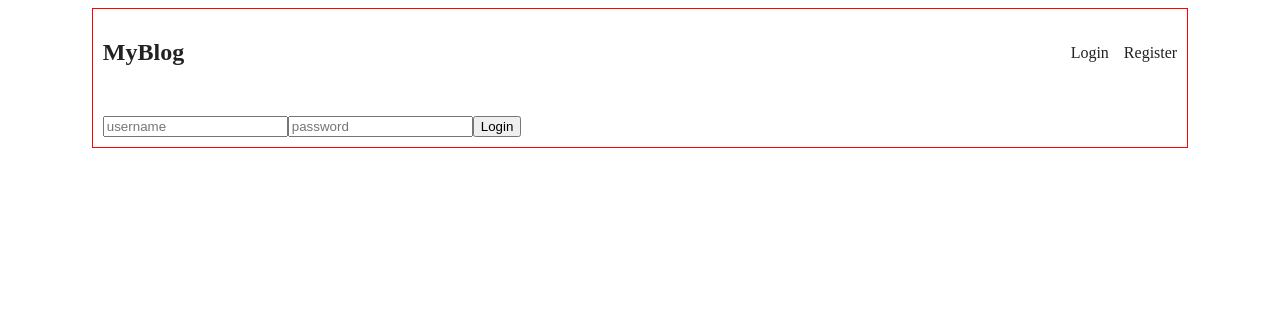
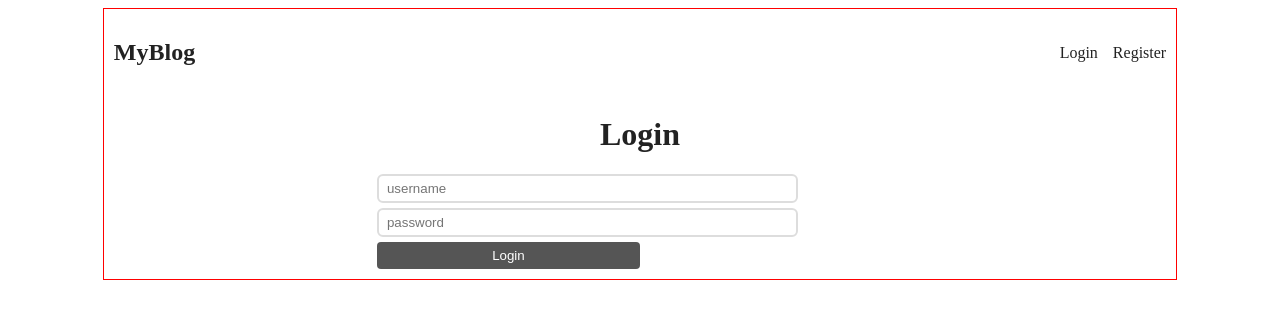
Before and after one commit to TejaswiniBeleshe/Blog-App, a React (Vite) app in the folder client/: page /login in a window 1280 px wide. Shown: the top 318 px of the page. Built offline with nearby package versions, Linux system fonts and the light colour scheme.

Commit message:
Style login and register component

```diff
--- a/client/src/App.css
+++ b/client/src/App.css
@@ -1,3 +1,6 @@
+*{
+    box-sizing: border-box;
+}
 body{
     color: #222;
 }
@@ -33,7 +36,6 @@ header nav{
     gap: 15px;
 
 }
-
 div.post{
     border:1px solid rgb(179, 176, 176);
     border-radius: 12px;
@@ -64,5 +66,36 @@ div.post p.info a.author{
 div.post div.texts p.summary{
   margin: 10px 0;
   line-height: 1.4rem;
+}
+
+form.login,form.register{
+   max-width: 50%;
+   margin:0 auto;
+}
+
+input{
+    display: block;
+    margin-bottom: 5px;
+    width: 80%;
+    padding: 5px 8px;
+    border: 2px solid #ddd;
+    border-radius:6px;
+    background-color: #fff;
 
 }
+input:focus{
+    outline: none;
+    border: 3px solid #f1a1a1;
+}
+
+button{
+    width: 50%;
+    background-color: #555;
+    color: #fff;
+    padding:6px 5px;
+    border-radius: 4px;
+    border:0;
+}
+form h1{
+    text-align: center;
+}
--- a/client/src/components/LoginPage.jsx
+++ b/client/src/components/LoginPage.jsx
@@ -1,7 +1,8 @@
 
 const LoginPage = function(){
     return(
-       <form action="">
+       <form className="login">
+        <h1>Login</h1>
         <input type="text" placeholder="username" />
         <input type="text" placeholder="password" />
         <button>Login</button>
--- a/client/src/components/RegisterPage.jsx
+++ b/client/src/components/RegisterPage.jsx
@@ -1,7 +1,8 @@
 
 const RegisterPage = function(){
     return(
-       <form action="">
+       <form className="register">
+        <h1>Register</h1>
         <input type="text" placeholder="username"/>
         <input type="password" placeholder="password" />
         <button>Register</button>
```
